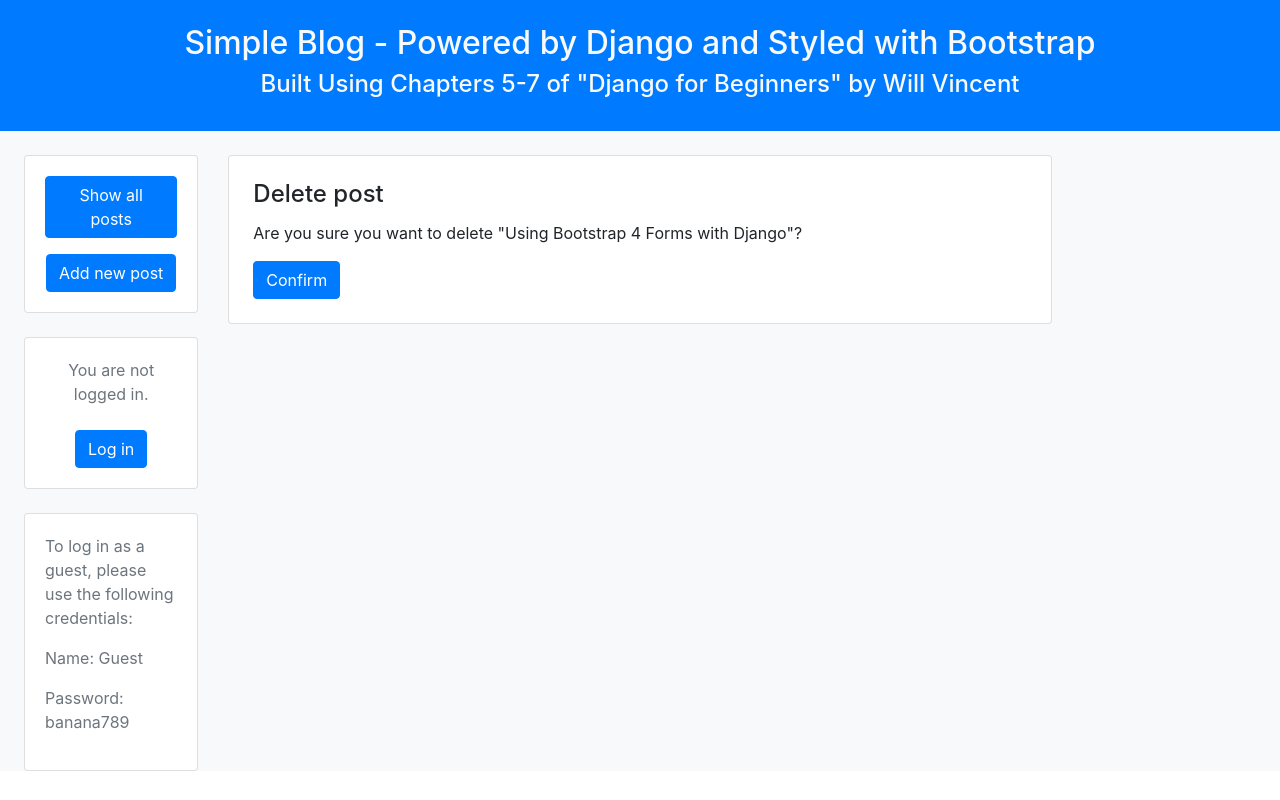
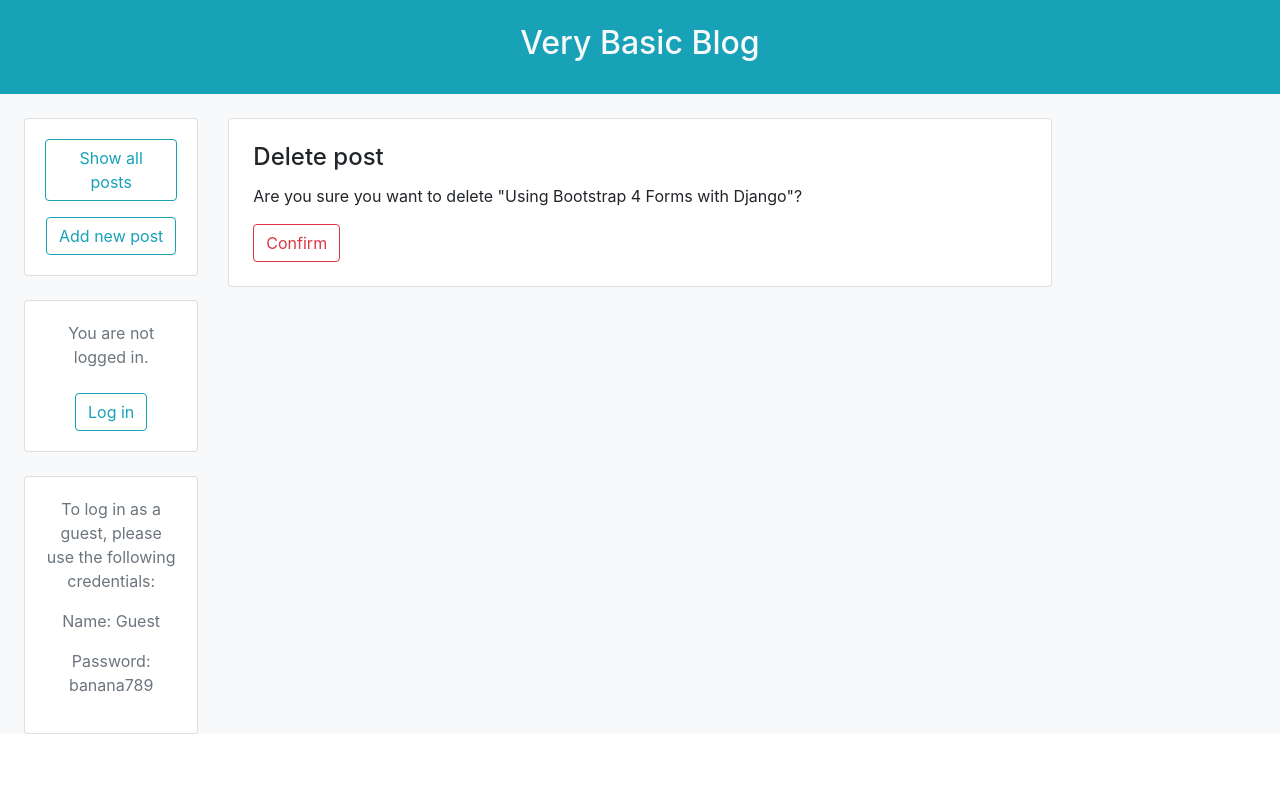
Before and after one commit to 4ka0/blog_project, a Django app: page /post/18/delete/ in a window 1280 px wide. Run offline with Django 3.2, Linux system fonts and the light colour scheme; data comes from the database, SQL or seed files in the repository; both versions use the stored data as it was after the commit; some libraries are stand-ins or nearby versions.

Commit message:
Styling update

```diff
--- a/templates/base.html
+++ b/templates/base.html
@@ -11,10 +11,9 @@
             <div class="row">
 
                 <!-- Top banner -->
-                <div class="col-12 bg-primary" >
-                    <div class="col-12 bg-primary py-4">
-                        <h2 class="text-center text-light">Simple Blog - Powered by Django and Styled with Bootstrap</h2>
-                        <h4 class="text-center text-light">Built Using Chapters 5-7 of "Django for Beginners" by Will Vincent</h4>
+                <div class="col-12 bg-info" >
+                    <div class="col-12 bg-info py-4">
+                        <h2 class="text-center text-light">Very Basic Blog</h2>
                     </div>
                 </div>
 
@@ -25,9 +24,9 @@
                     <div class="card mt-4">
                         <div class="card-body text-center">
                             <!-- Button to show all posts -->
-                            <a class="btn btn-primary mb-2" href="{% url 'home' %}" role="button">Show all posts</a>
+                            <a class="btn btn-outline-info mb-2" href="{% url 'home' %}" role="button">Show all posts</a>
                             <!-- Button to add a new post -->
-                            <a class="btn btn-primary mt-2" href="{% url 'post_new' %}" role="button">Add new post</a>
+                            <a class="btn btn-outline-info mt-2" href="{% url 'post_new' %}" role="button">Add new post</a>
                         </div>
                     </div>
 
@@ -37,18 +36,18 @@
                             {% if user.is_authenticated %}
                                 <p class="text-muted">Hello {{ user.username }}</p>
                                 <!-- Log out button -->
-                                <a class="btn btn-primary mb-t" href="{% url 'logout' %}" role="button">Log out</a>
+                                <a class="btn btn-outline-info mb-t" href="{% url 'logout' %}" role="button">Log out</a>
                             {% else %}
                                 <p class="text-muted">You are not logged in.</p>
                                 <!-- Log in button -->
-                                <a class="btn btn-primary mt-2" href="{% url 'login' %}" role="button">Log in</a>
+                                <a class="btn btn-outline-info mt-2" href="{% url 'login' %}" role="button">Log in</a>
                             {% endif %}
                         </div>
                     </div>
 
                     <!-- Action button card -->
                     <div class="card mt-4">
-                        <div class="card-body text-muted">
+                        <div class="card-body text-muted text-center">
                             <p>To log in as a guest, please use the following credentials:</p>
                             <p>Name: Guest</p>
                             <p>Password: banana789</p>
--- a/templates/post_delete.html
+++ b/templates/post_delete.html
@@ -11,7 +11,7 @@
                 {% csrf_token %}
                 {{ form|crispy }}
                 <p class="card-text">Are you sure you want to delete "{{ post.title }}"?</p>
-                <button type="submit" class="btn btn-primary">Confirm</button>
+                <button type="submit" class="btn btn-outline-danger">Confirm</button>
             </form>
 
         </div>
--- a/templates/post_detail.html
+++ b/templates/post_detail.html
@@ -9,8 +9,8 @@
             <p class="text-muted">By {{ post.author }}</p>
             <p class="card-text">{{ post.body|linebreaksbr }}</p>
 
-            <a class="btn btn-primary mr-3" href="{% url 'post_edit' post.pk %}" role="button">Edit this post</a>
-            <a class="btn btn-primary" href="{% url 'post_delete' post.pk %}" role="button">Delete this post</a>
+            <a class="btn btn-outline-info mr-3" href="{% url 'post_edit' post.pk %}" role="button">Edit this post</a>
+            <a class="btn btn-outline-danger" href="{% url 'post_delete' post.pk %}" role="button">Delete this post</a>
 
         </div>
     </div>
--- a/templates/post_edit.html
+++ b/templates/post_edit.html
@@ -10,7 +10,7 @@
             <form action="" method="post">
             {% csrf_token %}
             {{ form|crispy }}
-            <button type="submit" class="btn btn-primary">Update</button>
+            <button type="submit" class="btn btn-outline-info">Update</button>
         </form>
 
         </div>
--- a/templates/post_new.html
+++ b/templates/post_new.html
@@ -10,7 +10,7 @@
             <form action="" method="post">
                 {% csrf_token %}
                 {{ form|crispy }}
-                <button type="submit" class="btn btn-primary">Save</button>
+                <button type="submit" class="btn btn-outline-info">Save</button>
             </form>
 
         </div>
--- a/templates/signup.html
+++ b/templates/signup.html
@@ -9,7 +9,7 @@
             <form action="" method="post">
                 {% csrf_token %}
                 {{ form.as_p }}
-                <button type="submit" class="btn btn-primary">Sign up</button>
+                <button type="submit" class="btn btn-outline-info">Sign up</button>
             </form>
 
         </div>
```
Also changed, not shown: db.sqlite3.
